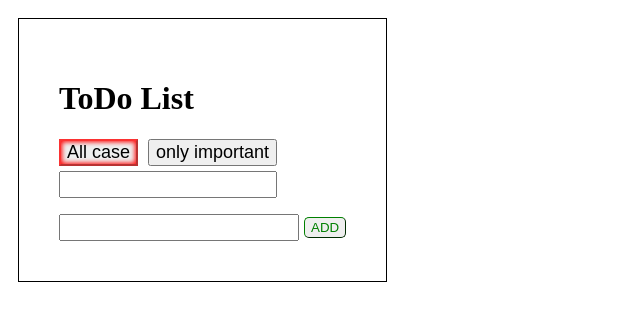
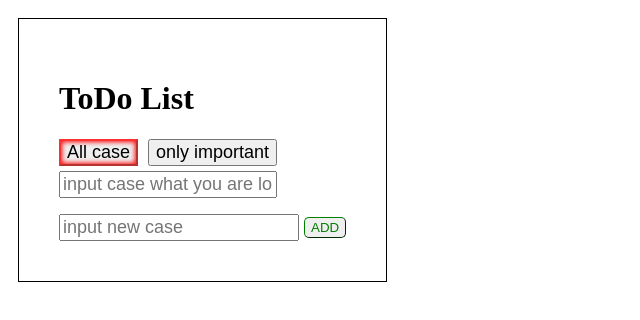
Before and after one commit to blackNumberThree/todo-list, a React (Create React App) app: page / in a window 1280 px wide. Shown: the top 320 px of the page, without its empty margins (0-640 px from the left). Built offline with nearby package versions, Linux system fonts and the light colour scheme.

Commit message:
add placeholder

```diff
--- a/src/component/add-block.jsx
+++ b/src/component/add-block.jsx
@@ -24,7 +24,12 @@ export function AddBlock() {
   }
   return (
     <div className="input-block">
-      <input type="text" onChange={formChange} value={inputValue} />
+      <input
+        type="text"
+        onChange={formChange}
+        value={inputValue}
+        placeholder="input new case"
+      />
       <button className="addCase" onClick={addCase} value={inputValue}>
         ADD
       </button>
--- a/src/component/sirch-panel.jsx
+++ b/src/component/sirch-panel.jsx
@@ -48,7 +48,11 @@ export function SirchInput({ caseMassive }) {
           only important
         </button>
         <br />
-        <input type="text" onChange={serchChange} />
+        <input
+          type="text"
+          onChange={serchChange}
+          placeholder="input case what you are looking for "
+        />
       </div>
       <List caseMassive={caseMassive} currentFilterList={currentFilterList} />
     </>
```
